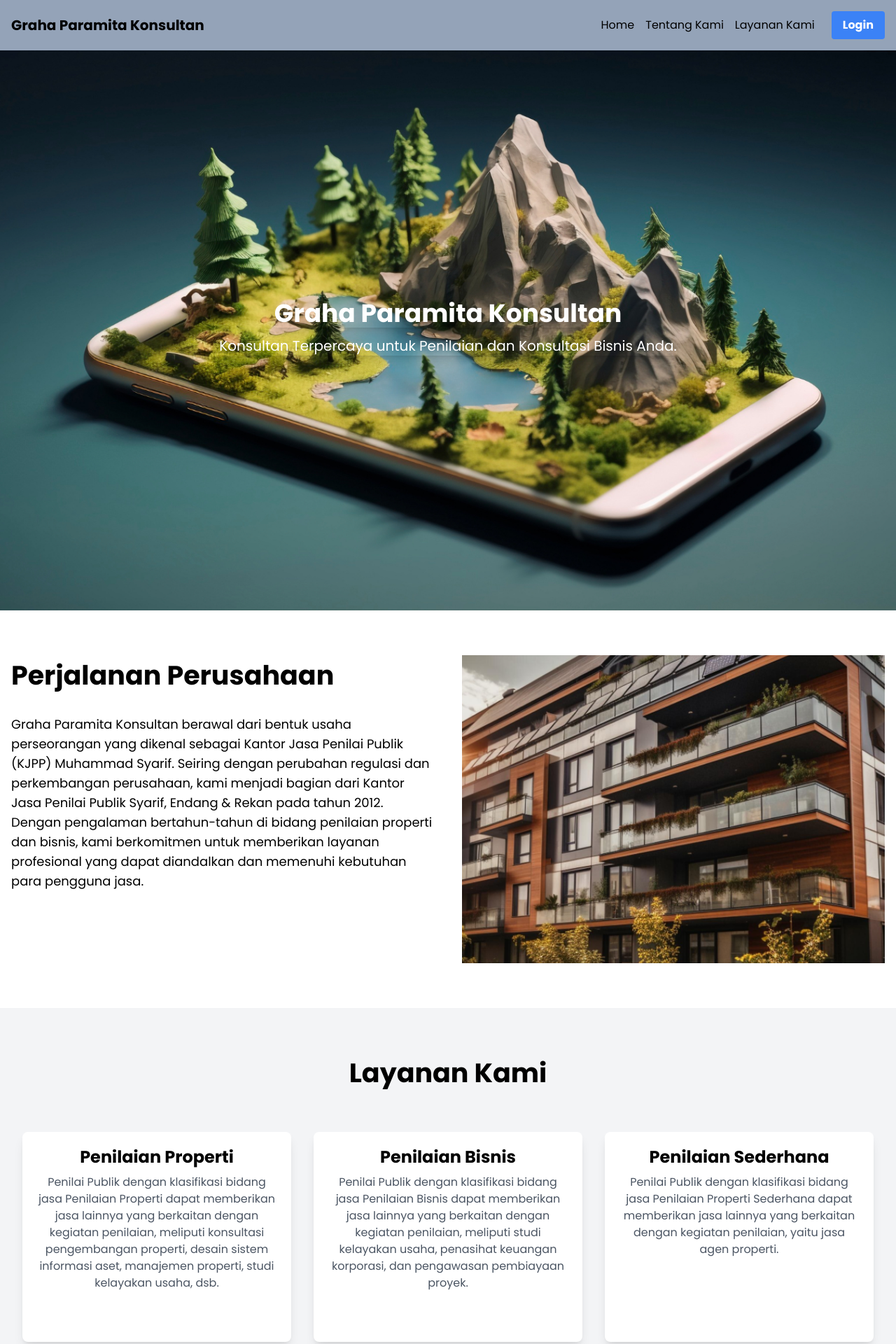
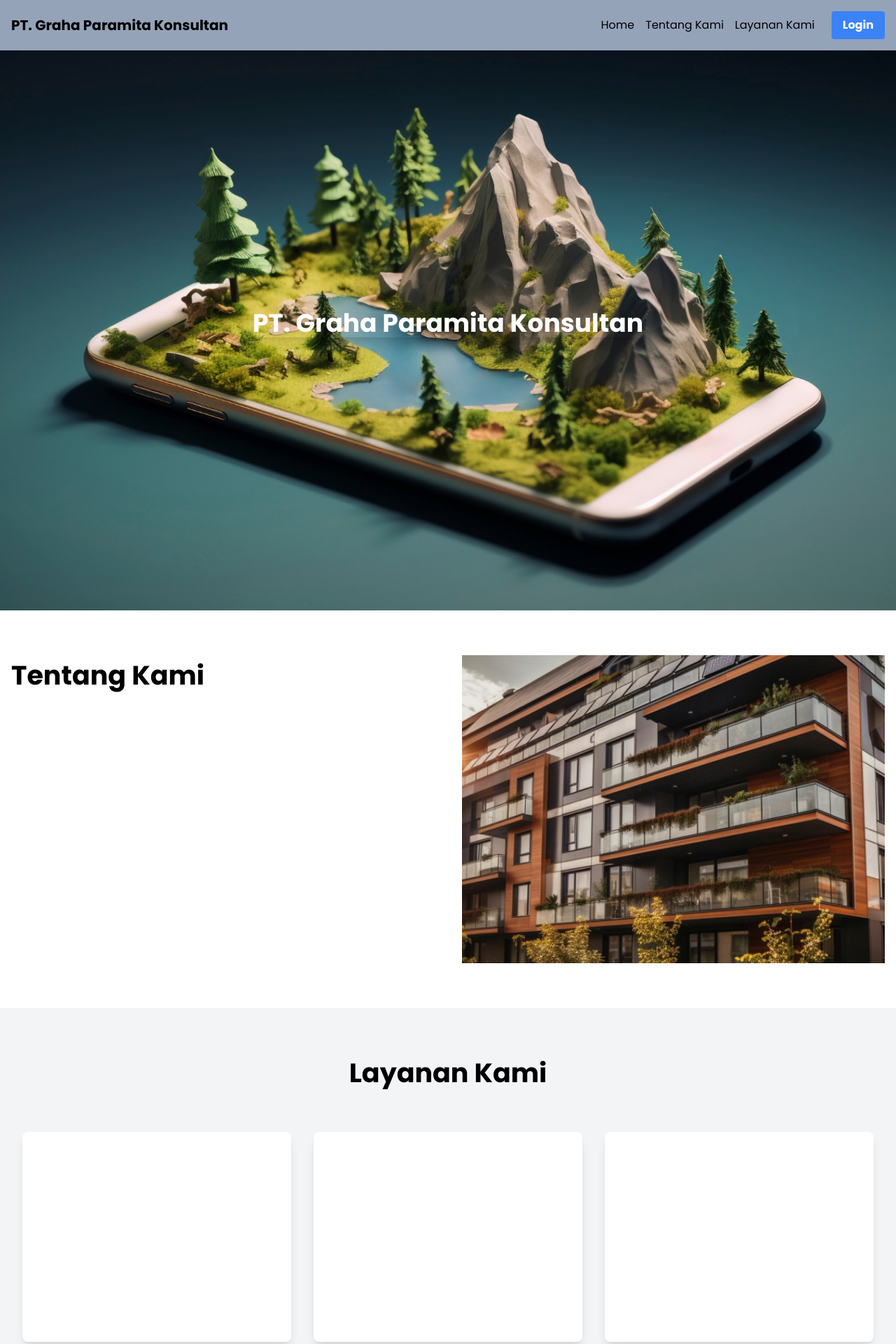
Before and after one commit to alvinwatner/appraise-map-portal, a Next.js app: page / in a window 1280 px wide. Shown: the top 1920 px of the page at 70% size. Built offline with nearby package versions, Linux system fonts and the light colour scheme.

Commit message:
style: delete company profile wordings

```diff
--- a/app/page.tsx
+++ b/app/page.tsx
@@ -15,7 +15,7 @@ export default function Home() {
 
       <nav className="bg-slate-400 py-4 shadow-md">
         <div className="container mx-auto px-4 flex justify-between items-center">
-          <h1 className="text-xl font-bold ">Graha Paramita Konsultan</h1>
+          <h1 className="text-xl font-bold ">PT. Graha Paramita Konsultan</h1>
           <div className="flex items-center">
             <a href="#home" className="mx-2  hover:text-blue-300 font-medium">
               Home
@@ -45,10 +45,10 @@ export default function Home() {
           style={{ backgroundImage: "url(/background.jpg)" }}
         >
           <h2 className="text-4xl font-bold text-white shadow-lg">
-            Graha Paramita Konsultan
+            PT. Graha Paramita Konsultan
           </h2>
           <p className="mt-3 text-xl text-white shadow-lg">
-            Konsultan Terpercaya untuk Penilaian dan Konsultasi Bisnis Anda.
+            {/* Konsultan Terpercaya untuk Penilaian dan Konsultasi Bisnis Anda. */}
           </p>
           <p className="text-white mt-2"></p>
         </section>
@@ -57,17 +57,17 @@ export default function Home() {
           <div className="flex flex-row justify-between gap-10">
             <div className="flex-1">
               <h2 className="text-[38px] font-semibold mb-7">
-                Perjalanan Perusahaan
+                Tentang Kami
               </h2>
               <p className="text-lg  mt-2">
-                Graha Paramita Konsultan berawal dari bentuk usaha perseorangan
+                {/* Graha Paramita Konsultan berawal dari bentuk usaha perseorangan
                 yang dikenal sebagai Kantor Jasa Penilai Publik (KJPP) Muhammad
                 Syarif. Seiring dengan perubahan regulasi dan perkembangan
                 perusahaan, kami menjadi bagian dari Kantor Jasa Penilai Publik
                 Syarif, Endang & Rekan pada tahun 2012. Dengan pengalaman
                 bertahun-tahun di bidang penilaian properti dan bisnis, kami
                 berkomitmen untuk memberikan layanan profesional yang dapat
-                diandalkan dan memenuhi kebutuhan para pengguna jasa.
+                diandalkan dan memenuhi kebutuhan para pengguna jasa. */}
               </p>
             </div>
             <div
@@ -91,41 +91,41 @@ export default function Home() {
               <div className="w-full sm:w-1/2 md:w-1/3 lg:w-1/3 p-4 ">
                 <div className="bg-white rounded-lg  shadow-lg p-5  h-[300px] flex flex-col items-center hover:shadow-xl transition-shadow duration-300 ease-in-out">
                   <h3 className="text-2xl font-semibold mb-2 text-center">
-                    Penilaian Properti
+                    {/* Penilaian Properti */}
                   </h3>
                   <p className="text-base text-gray-600 ">
-                    Penilai Publik dengan klasifikasi bidang jasa Penilaian
+                    {/* Penilai Publik dengan klasifikasi bidang jasa Penilaian
                     Properti dapat memberikan jasa lainnya yang berkaitan dengan
                     kegiatan penilaian, meliputi konsultasi pengembangan
                     properti, desain sistem informasi aset, manajemen properti,
-                    studi kelayakan usaha, dsb.
+                    studi kelayakan usaha, dsb. */}
                   </p>
                 </div>
               </div>
               <div className="w-full sm:w-1/2 md:w-1/3 lg:w-1/3 p-4 ">
                 <div className="bg-white rounded-lg  shadow-lg p-5  h-[300px] flex flex-col items-center hover:shadow-xl transition-shadow duration-300 ease-in-out">
                   <h3 className="text-2xl font-semibold mb-2 text-center">
-                    Penilaian Bisnis
+                    {/* Penilaian Bisnis */}
                   </h3>
                   <p className="text-base text-gray-600 ">
-                    Penilai Publik dengan klasifikasi bidang jasa Penilaian
+                    {/* Penilai Publik dengan klasifikasi bidang jasa Penilaian
                     Bisnis dapat memberikan jasa lainnya yang berkaitan dengan
                     kegiatan penilaian, meliputi studi kelayakan usaha,
                     penasihat keuangan korporasi, dan pengawasan pembiayaan
-                    proyek.
+                    proyek. */}
                   </p>
                 </div>
               </div>
               <div className="w-full sm:w-1/2 md:w-1/3 lg:w-1/3 p-4 ">
                 <div className="bg-white rounded-lg  shadow-lg p-5  h-[300px] flex flex-col items-center hover:shadow-xl transition-shadow duration-300 ease-in-out">
                   <h3 className="text-2xl font-semibold mb-2 text-center">
-                    Penilaian Sederhana
+                    {/* Penilaian Sederhana */}
                   </h3>
                   <p className="text-base text-gray-600 ">
-                    Penilai Publik dengan klasifikasi bidang jasa Penilaian
+                    {/* Penilai Publik dengan klasifikasi bidang jasa Penilaian
                     Properti Sederhana dapat memberikan jasa lainnya yang
                     berkaitan dengan kegiatan penilaian, yaitu jasa agen
-                    properti.
+                    properti. */}
                   </p>
                 </div>
               </div>
```
